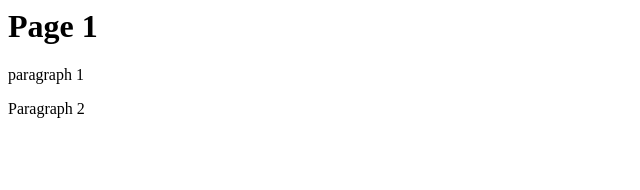
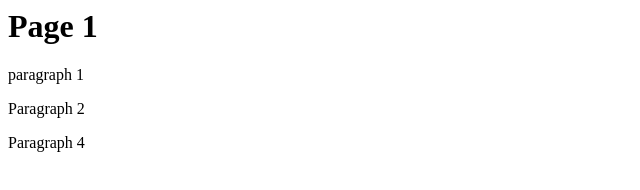
Before and after one commit to mfnjairah/bludd, a plain HTML site: page index.html in a window 1280 px wide. Shown: the full height of the page, 0-640 px from the left. Drawn offline with Linux system fonts and the light colour scheme.

Commit message:
It's paragraph 4

```diff
--- a/index.html
+++ b/index.html
@@ -1,3 +1,4 @@
 <h1>Page 1</h1>
 <p>paragraph 1</p>
 <p>Paragraph 2</p>
+<p>Paragraph 4</p>
```
